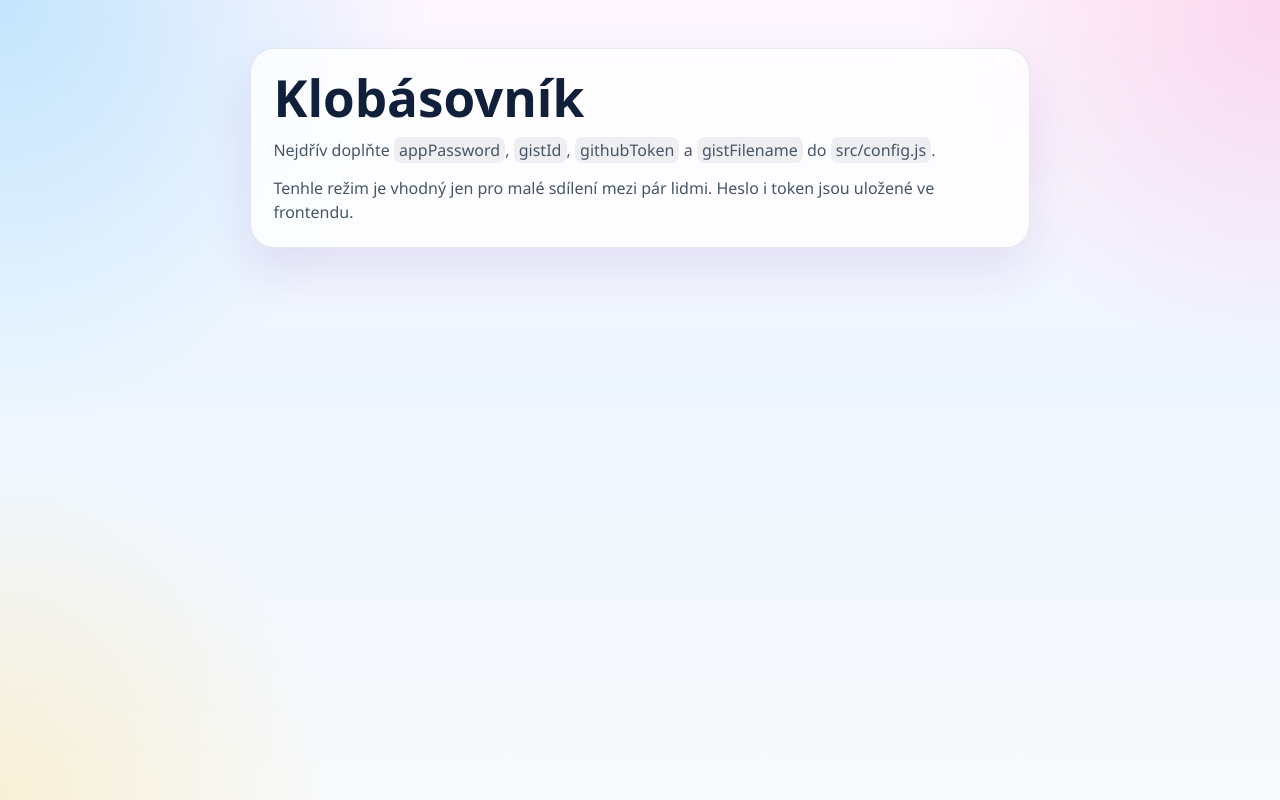
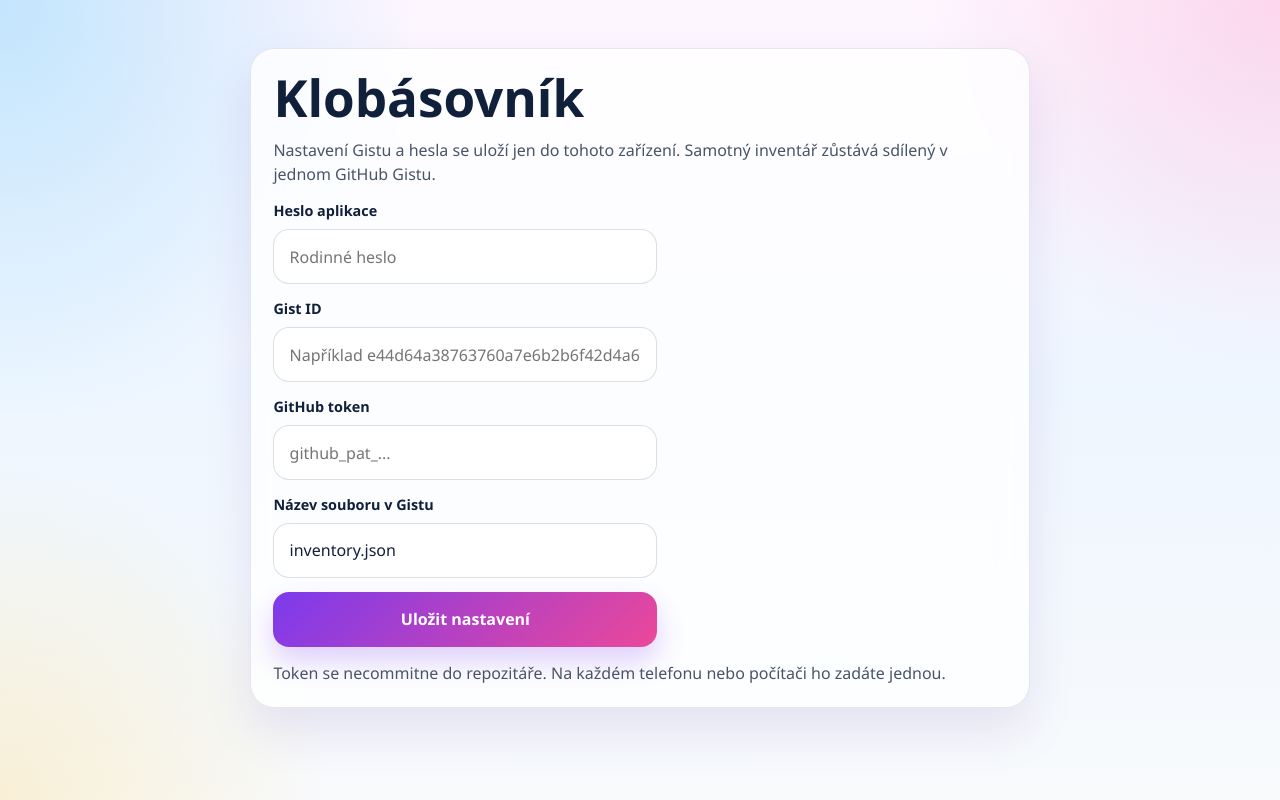
Before and after one commit to l-prokopec/inventory-v2, a React (Vite) app: page / in a window 1280 px wide. Built offline with nearby package versions, Linux system fonts and the light colour scheme.

Commit message:
Move shared inventory credentials to local setup

```diff
--- a/src/App.jsx
+++ b/src/App.jsx
@@ -1,5 +1,9 @@
 import { useEffect, useMemo, useRef, useState } from "react";
-import { SHARED_INVENTORY_CONFIG, isSharedConfigReady } from "./config";
+import {
+  DEFAULT_SHARED_SETTINGS,
+  SETTINGS_STORAGE_KEY,
+  hasCompleteSharedSettings,
+} from "./config";
 import { loadSharedInventory, saveSharedInventory } from "./gistStorage";
 
 const LOW_STOCK_THRESHOLD = 3;
@@ -36,6 +40,36 @@ function sortItems(items, sortBy) {
   }
 }
 
+function readStoredSettings() {
+  try {
+    const raw = localStorage.getItem(SETTINGS_STORAGE_KEY);
+
+    if (!raw) {
+      return { ...DEFAULT_SHARED_SETTINGS };
+    }
+
+    const parsed = JSON.parse(raw);
+
+    return {
+      appPassword: String(parsed.appPassword ?? ""),
+      gistId: String(parsed.gistId ?? ""),
+      githubToken: String(parsed.githubToken ?? ""),
+      gistFilename: String(parsed.gistFilename ?? DEFAULT_SHARED_SETTINGS.gistFilename),
+    };
+  } catch {
+    return { ...DEFAULT_SHARED_SETTINGS };
+  }
+}
+
+function normalizeSettings(settings) {
+  return {
+    appPassword: settings.appPassword.trim(),
+    gistId: settings.gistId.trim(),
+    githubToken: settings.githubToken.trim(),
+    gistFilename: settings.gistFilename.trim() || DEFAULT_SHARED_SETTINGS.gistFilename,
+  };
+}
+
 export default function App() {
   const [items, setItems] = useState([]);
   const [name, setName] = useState("");
@@ -43,6 +77,9 @@ export default function App() {
   const [query, setQuery] = useState("");
   const [sortBy, setSortBy] = useState("quantityDesc");
   const [passwordInput, setPasswordInput] = useState("");
+  const [sharedSettings, setSharedSettings] = useState(() => readStoredSettings());
+  const [settingsForm, setSettingsForm] = useState(() => readStoredSettings());
+  const [isEditingSettings, setIsEditingSettings] = useState(false);
   const [isUnlocked, setIsUnlocked] = useState(false);
   const [isLoading, setIsLoading] = useState(false);
   const [isSaving, setIsSaving] = useState(false);
@@ -80,12 +117,12 @@ export default function App() {
   }, []);
 
   useEffect(() => {
-    if (!isUnlocked || !isSharedConfigReady()) {
+    if (!isUnlocked || !hasCompleteSharedSettings(sharedSettings)) {
       return;
     }
 
     refreshInventory();
-  }, [isUnlocked]);
+  }, [isUnlocked, sharedSettings]);
 
   function showFeedback(message) {
     setFeedback(message);
@@ -99,12 +136,46 @@ export default function App() {
     }, 2400);
   }
 
+  function updateSettingsForm(field, value) {
+    setSettingsForm((current) => ({
+      ...current,
+      [field]: value,
+    }));
+  }
+
+  function handleSaveSettings(event) {
+    event.preventDefault();
+
+    const normalizedSettings = normalizeSettings(settingsForm);
+
+    if (!hasCompleteSharedSettings(normalizedSettings)) {
+      showFeedback("Vyplňte heslo, Gist ID, token i název souboru.");
+      return;
+    }
+
+    localStorage.setItem(SETTINGS_STORAGE_KEY, JSON.stringify(normalizedSettings));
+    setSharedSettings(normalizedSettings);
+    setSettingsForm(normalizedSettings);
+    setIsEditingSettings(false);
+    setIsUnlocked(false);
+    setItems([]);
+    setSyncError("");
+    showFeedback("Nastavení bylo uloženo do tohoto zařízení.");
+  }
+
+  function handleOpenSettings() {
+    setSettingsForm(sharedSettings);
+    setPasswordInput("");
+    setIsUnlocked(false);
+    setIsEditingSettings(true);
+  }
+
   async function refreshInventory() {
     setIsLoading(true);
     setSyncError("");
 
     try {
-      const nextItems = await loadSharedInventory();
+      const nextItems = await loadSharedInventory(sharedSettings);
       setItems(nextItems);
     } catch (error) {
       setSyncError(error.message);
@@ -120,7 +191,7 @@ export default function App() {
     setSyncError("");
 
     try {
-      await saveSharedInventory(nextItems);
+      await saveSharedInventory(sharedSettings, nextItems);
 
       if (successMessage) {
         showFeedback(successMessage);
@@ -137,7 +208,7 @@ export default function App() {
   function handleUnlock(event) {
     event.preventDefault();
 
-    if (passwordInput !== SHARED_INVENTORY_CONFIG.appPassword) {
+    if (passwordInput !== sharedSettings.appPassword) {
       showFeedback("Nesprávné heslo.");
       return;
     }
@@ -254,20 +325,74 @@ export default function App() {
     [items],
   );
 
-  if (!isSharedConfigReady()) {
+  if (!hasCompleteSharedSettings(sharedSettings) || isEditingSettings) {
+    const canCancelSetup = hasCompleteSharedSettings(sharedSettings);
+
     return (
       <div className="app-shell">
         <main className="app-card">
           <section className="panel setup-panel">
             <h1>Klobásovník</h1>
             <p className="hero-copy">
-              Nejdřív doplňte <code>appPassword</code>, <code>gistId</code>, <code>githubToken</code> a <code>gistFilename</code> do <code>src/config.js</code>.
+              Nastavení Gistu a hesla se uloží jen do tohoto zařízení. Samotný inventář zůstává sdílený v jednom GitHub Gistu.
             </p>
+            <form className="unlock-form" onSubmit={handleSaveSettings}>
+              <label className="field">
+                <span>Heslo aplikace</span>
+                <input
+                  type="password"
+                  value={settingsForm.appPassword}
+                  onChange={(event) => updateSettingsForm("appPassword", event.target.value)}
+                  placeholder="Rodinné heslo"
+                />
+              </label>
+              <label className="field">
+                <span>Gist ID</span>
+                <input
+                  type="text"
+                  value={settingsForm.gistId}
+                  onChange={(event) => updateSettingsForm("gistId", event.target.value)}
+                  placeholder="Například e44d64a38763760a7e6b2b6f42d4a615"
+                />
+              </label>
+              <label className="field">
+                <span>GitHub token</span>
+                <input
+                  type="password"
+                  value={settingsForm.githubToken}
+                  onChange={(event) => updateSettingsForm("githubToken", event.target.value)}
+                  placeholder="github_pat_..."
+                />
+              </label>
+              <label className="field">
+                <span>Název souboru v Gistu</span>
+                <input
+                  type="text"
+                  value={settingsForm.gistFilename}
+                  onChange={(event) => updateSettingsForm("gistFilename", event.target.value)}
+                  placeholder="inventory.json"
+                />
+              </label>
+              <button className="primary-button" type="submit">
+                Uložit nastavení
+              </button>
+              {canCancelSetup ? (
+                <button className="ghost-button" type="button" onClick={() => setIsEditingSettings(false)}>
+                  Zpět
+                </button>
+              ) : null}
+            </form>
             <p className="setup-note">
-              Tenhle režim je vhodný jen pro malé sdílení mezi pár lidmi. Heslo i token jsou uložené ve frontendu.
+              Token se necommitne do repozitáře. Na každém telefonu nebo počítači ho zadáte jednou.
             </p>
           </section>
         </main>
+
+        {feedback ? (
+          <div className="toast" role="status" aria-live="polite">
+            {feedback}
+          </div>
+        ) : null}
       </div>
     );
   }
@@ -293,6 +418,9 @@ export default function App() {
               </label>
               <button className="primary-button" type="submit">
                 Odemknout inventář
+              </button>
+              <button className="ghost-button" type="button" onClick={handleOpenSettings}>
+                Upravit nastavení Gistu
               </button>
             </form>
           </section>
@@ -329,6 +457,9 @@ export default function App() {
                 disabled={isLoading || isSaving}
               >
                 {isLoading ? "Načítám..." : "Obnovit data"}
+              </button>
+              <button className="ghost-button" type="button" onClick={handleOpenSettings}>
+                Nastavení
               </button>
             </div>
 
--- a/src/config.js
+++ b/src/config.js
@@ -1,17 +1,21 @@
-export const SHARED_INVENTORY_CONFIG = {
-  appPassword: "CHANGE_ME_PASSWORD",
-  gistId: "CHANGE_ME_GIST_ID",
-  githubToken: "CHANGE_ME_GITHUB_TOKEN",
+export const SETTINGS_STORAGE_KEY = "klobasovnik-shared-settings";
+
+export const DEFAULT_SHARED_SETTINGS = {
+  appPassword: "",
+  gistId: "",
+  githubToken: "",
   gistFilename: "inventory.json",
 };
 
-export function isSharedConfigReady() {
-  const { appPassword, gistId, githubToken, gistFilename } = SHARED_INVENTORY_CONFIG;
+export function hasCompleteSharedSettings(settings) {
+  if (!settings || typeof settings !== "object") {
+    return false;
+  }
 
-  return (
-    appPassword !== "CHANGE_ME_PASSWORD" &&
-    gistId !== "CHANGE_ME_GIST_ID" &&
-    githubToken !== "CHANGE_ME_GITHUB_TOKEN" &&
-    Boolean(gistFilename)
+  return Boolean(
+    String(settings.appPassword ?? "").trim() &&
+      String(settings.gistId ?? "").trim() &&
+      String(settings.githubToken ?? "").trim() &&
+      String(settings.gistFilename ?? "").trim(),
   );
 }
--- a/src/gistStorage.js
+++ b/src/gistStorage.js
@@ -1,5 +1,3 @@
-import { SHARED_INVENTORY_CONFIG } from "./config";
-
 function normalizeItems(rawItems) {
   if (!Array.isArray(rawItems)) {
     return [];
@@ -16,22 +14,19 @@ function normalizeItems(rawItems) {
     .filter((item) => item.name);
 }
 
-export async function loadSharedInventory() {
-  const response = await fetch(
-    `https://api.github.com/gists/${SHARED_INVENTORY_CONFIG.gistId}`,
-    {
+export async function loadSharedInventory(settings) {
+  const response = await fetch(`https://api.github.com/gists/${settings.gistId}`, {
     headers: {
       Accept: "application/vnd.github+json",
     },
-    },
-  );
+  });
 
   if (!response.ok) {
     throw new Error("Nepodařilo se načíst sdílený inventář z Gistu.");
   }
 
   const gist = await response.json();
-  const file = gist.files?.[SHARED_INVENTORY_CONFIG.gistFilename];
+  const file = gist.files?.[settings.gistFilename];
 
   if (!file) {
     return [];
@@ -44,25 +39,22 @@ export async function loadSharedInventory() {
   }
 }
 
-export async function saveSharedInventory(items) {
-  const response = await fetch(
-    `https://api.github.com/gists/${SHARED_INVENTORY_CONFIG.gistId}`,
-    {
+export async function saveSharedInventory(settings, items) {
+  const response = await fetch(`https://api.github.com/gists/${settings.gistId}`, {
     method: "PATCH",
     headers: {
       Accept: "application/vnd.github+json",
-        Authorization: `Bearer ${SHARED_INVENTORY_CONFIG.githubToken}`,
+      Authorization: `Bearer ${settings.githubToken}`,
       "Content-Type": "application/json",
     },
     body: JSON.stringify({
       files: {
-          [SHARED_INVENTORY_CONFIG.gistFilename]: {
+        [settings.gistFilename]: {
           content: JSON.stringify(items, null, 2),
         },
       },
     }),
-    },
-  );
+  });
 
   if (!response.ok) {
     throw new Error("Nepodařilo se uložit změny do sdíleného inventáře.");
```
Also changed, not shown: 1 other file (tests, documents, lock files or other folders). Lines whose indentation alone changed are shown as unchanged.
